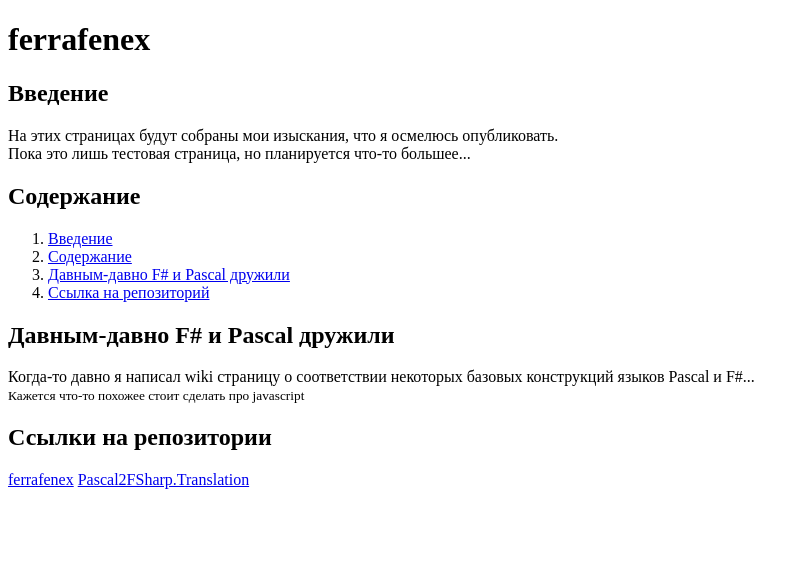
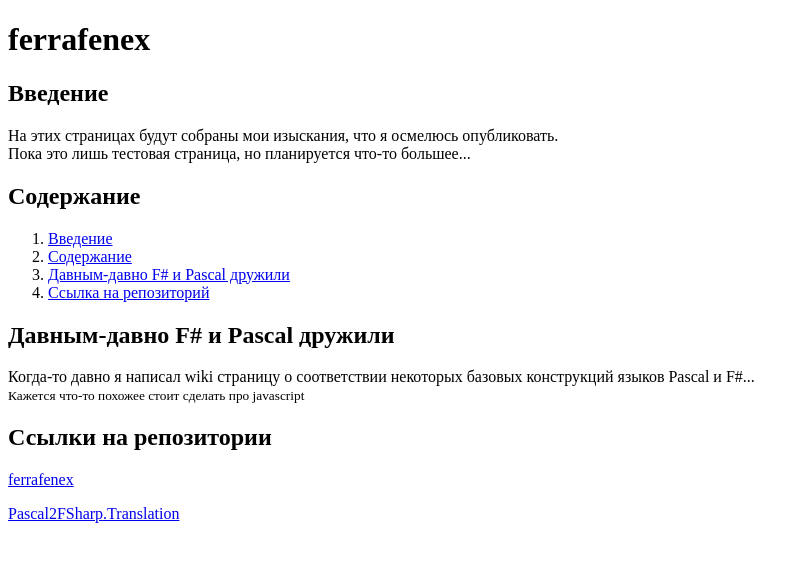
Before and after one commit to ferrafenex/ferrafenex.github.io, a plain HTML site: page index.html in a window 1280 px wide. Shown: the whole page, without its empty margins (0-809 px from the left). Drawn offline with Linux system fonts and the light colour scheme.

Commit message:
Fix index.html page link layout
Теперь ссылки на репозитории в отдельных строчках

```diff
--- a/index.html
+++ b/index.html
@@ -31,8 +31,8 @@
     </article>
     <footer id="Repo">
       <h2>Ссылки на репозитории</h2>
-      <a href="https://github.com/ferrafenex/ferrafenex.github.io">ferrafenex</a>
-      <a href="https://github.com/ferrafenex/Pascal2FSharp.Translation">Pascal2FSharp.Translation</a>
+      <p><a href="https://github.com/ferrafenex/ferrafenex.github.io">ferrafenex</a></p>
+      <p><a href="https://github.com/ferrafenex/Pascal2FSharp.Translation">Pascal2FSharp.Translation</a></p>
     </footer>
   </body>
 </html>
```
